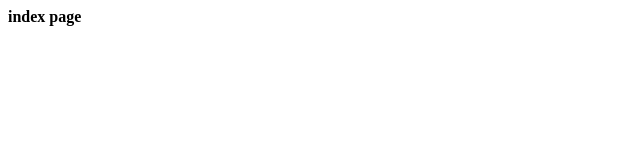
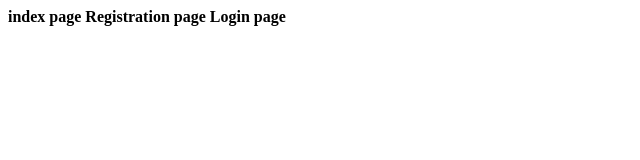
Before and after one commit to mohaneswar123/demoproject30566, a plain HTML site: page index.html in a window 1280 px wide. Shown: the whole page, without its empty margins (0-640 px from the left). Drawn offline with Linux system fonts and the light colour scheme.

Commit message:
modified index.html

```diff
--- a/index.html
+++ b/index.html
@@ -1 +1,3 @@
 <b>index page</b>
+<b>Registration page</b>
+<b>Login page</b>
```
